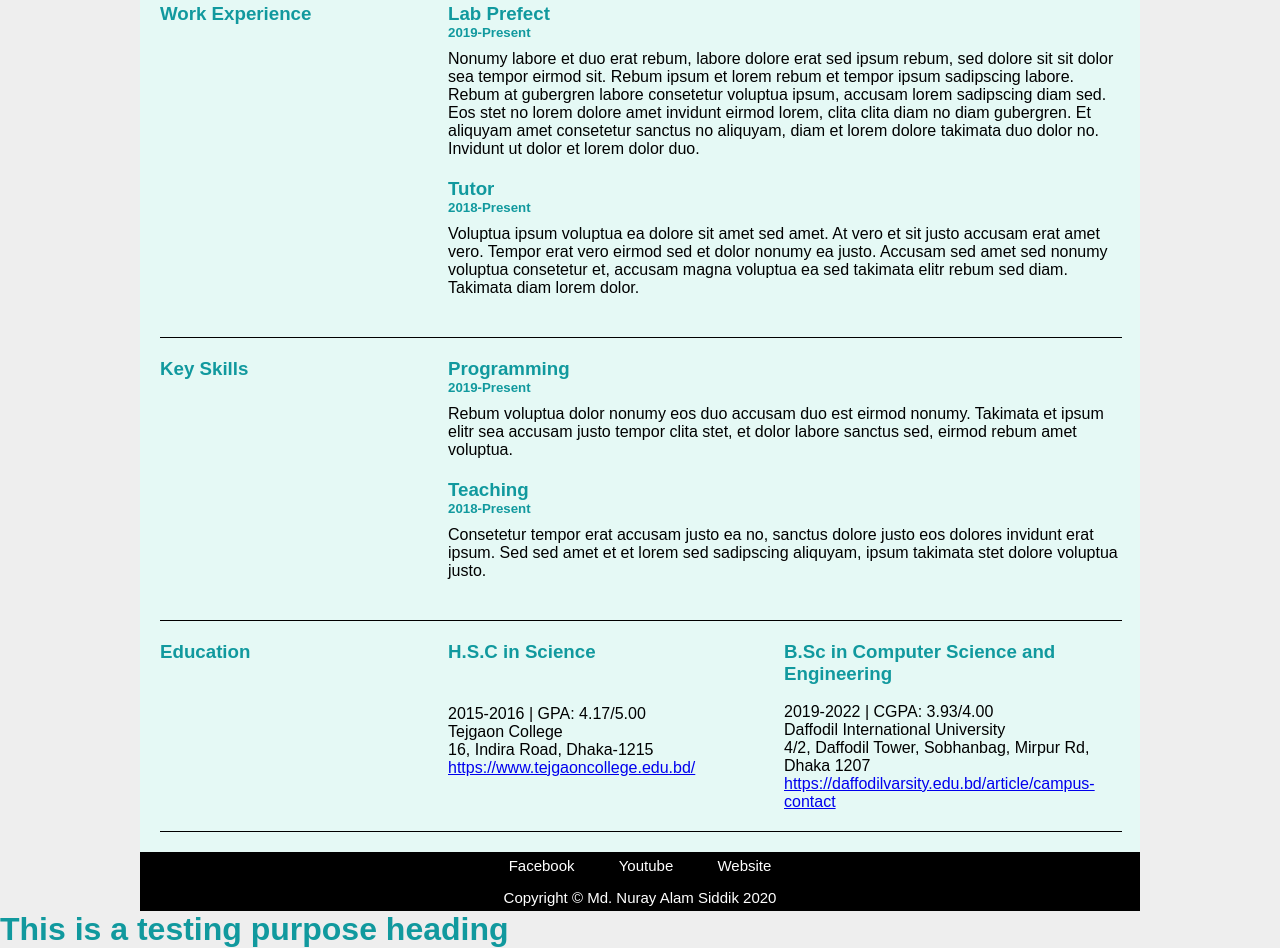
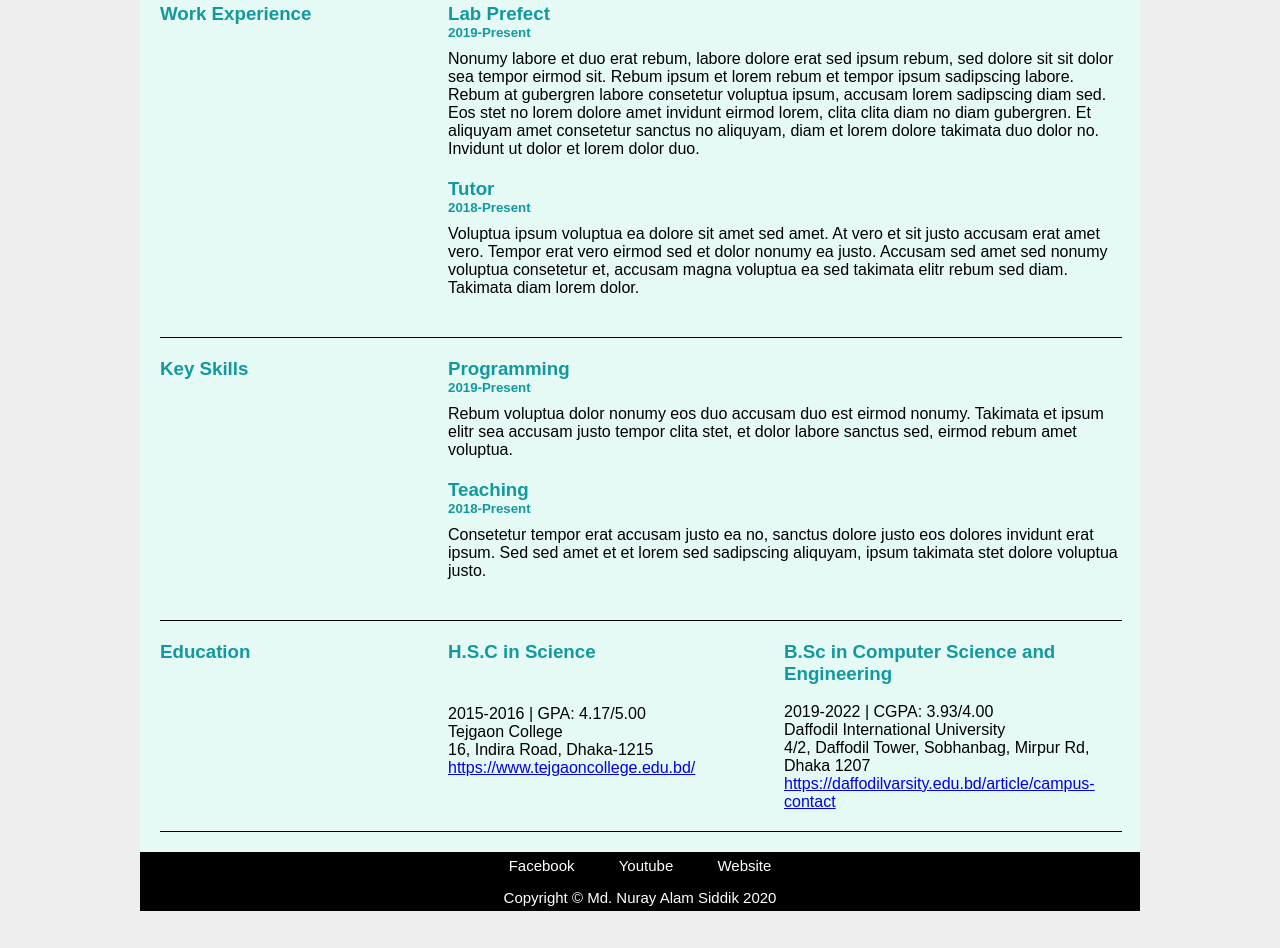
Before and after one commit to nuray-alam/CV_Project, a plain HTML site: page index.html in a window 1280 px wide. Shown: the part 435-1383 px from the top of the page. After the commit the page ends 1346 px from the top, so only its background shows below. Drawn offline with Linux system fonts and the light colour scheme.

Commit message:
cleared the testing or dummy change

```diff
--- a/index.html
+++ b/index.html
@@ -153,6 +153,5 @@
         <p>Copyright &copy; Md. Nuray Alam Siddik 2020</p>
       </footer>
     </div>
-    <h1>This is a testing purpose heading</h1>
   </body>
 </html>
```
